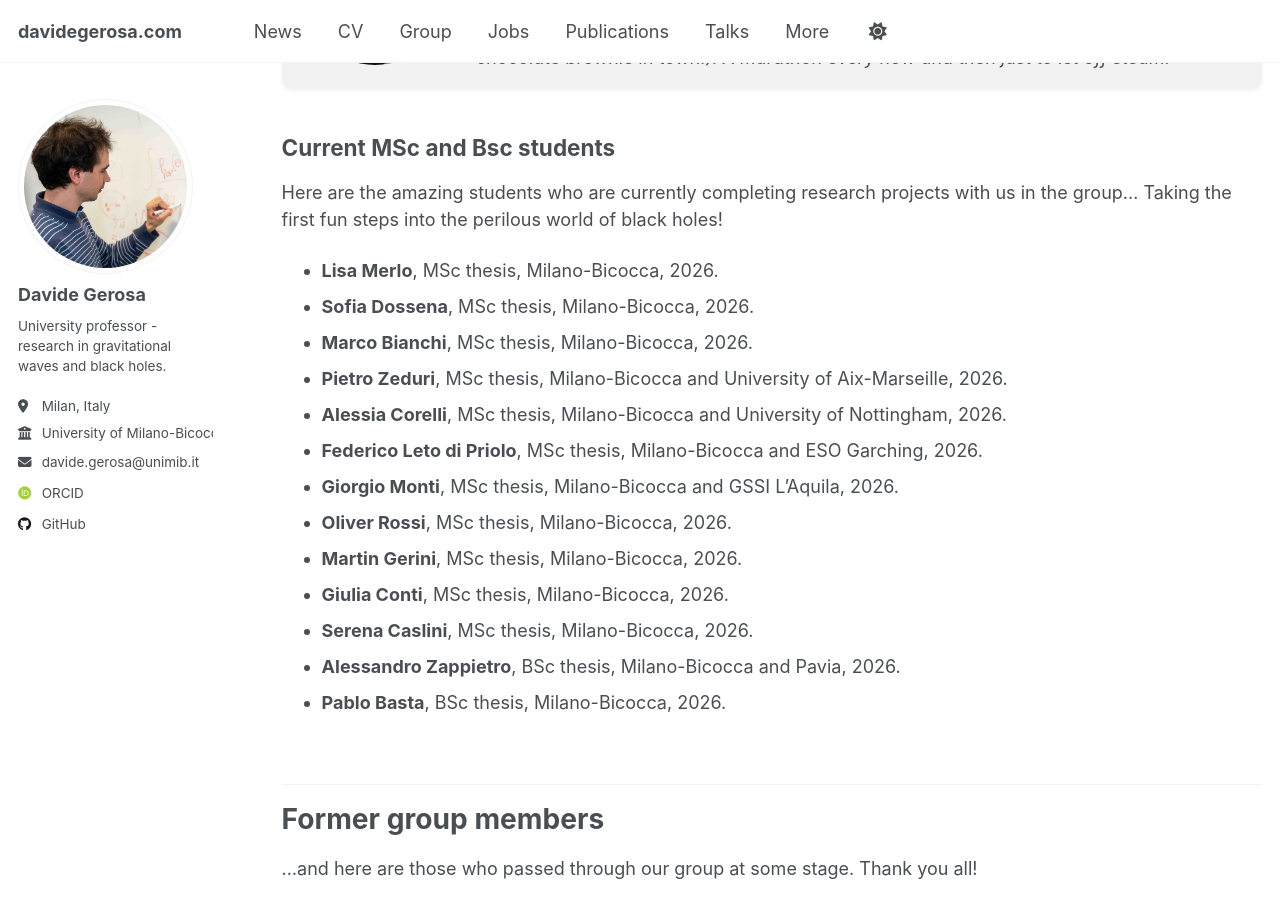
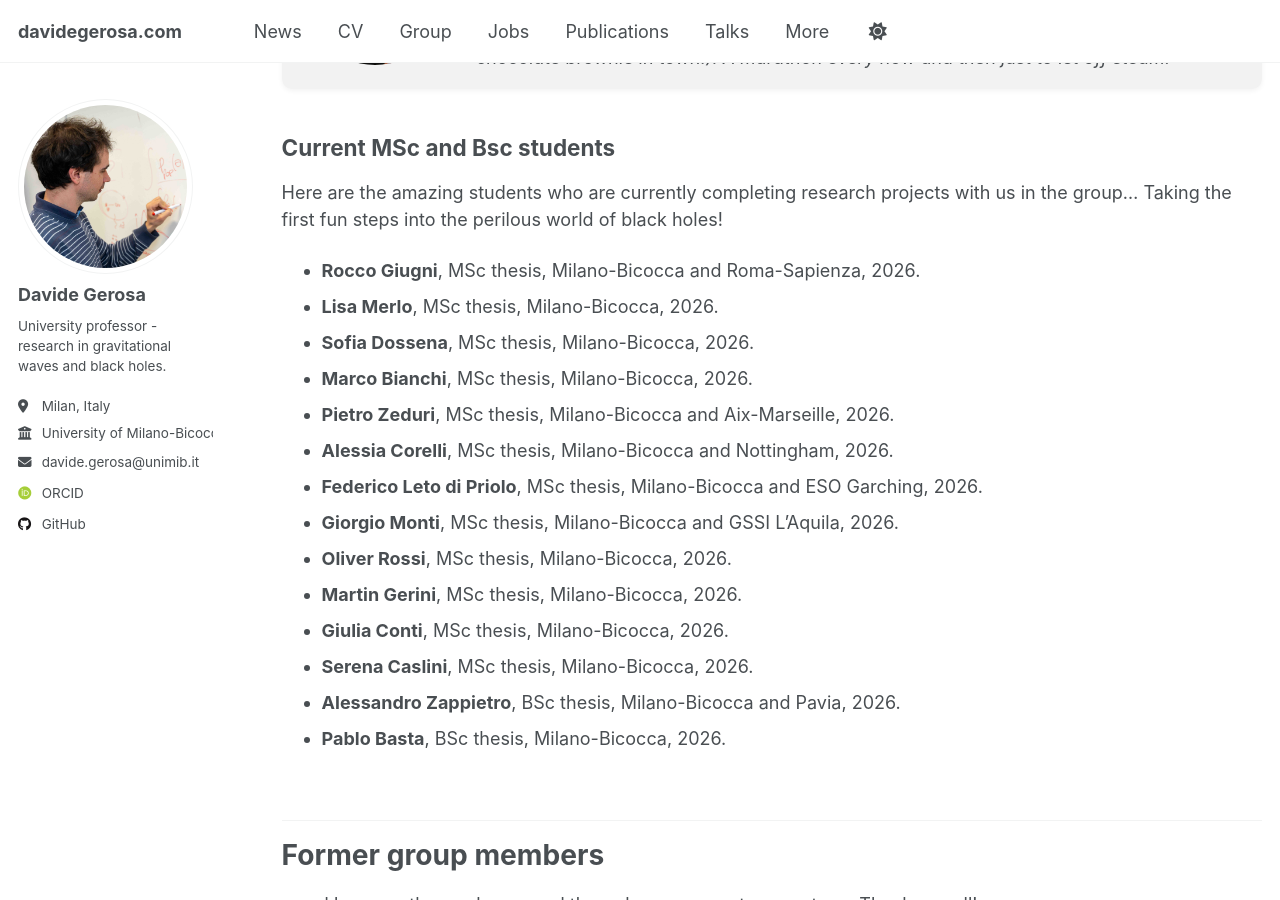
Before and after one commit to dgerosa/website, a Jekyll site: the page built from _pages/group.md, in a window 1280 px wide and 900 px high, scrolled down 3506 px. Built offline with Jekyll 4.4.1, drawn with Linux system fonts in a browser that asks for light colours; some web fonts are replaced; some of the changed text lies outside the part shown.

Commit message:
Website update from workflow

```diff
--- a/_pages/_group.md
+++ b/_pages/_group.md
@@ -141,11 +141,12 @@ Here are the amazing people in my group. Come visit and chat science with us! If
 ## Current MSc and Bsc students
 Here are the amazing students who are currently completing research projects with us in the group… Taking the first fun steps into the perilous world of black holes!
 
+- **Rocco Giugni**, MSc thesis, Milano-Bicocca and Roma-Sapienza, 2026.
 - **Lisa Merlo**, MSc thesis, Milano-Bicocca, 2026.
 - **Sofia Dossena**, MSc thesis, Milano-Bicocca, 2026.
 - **Marco Bianchi**, MSc thesis, Milano-Bicocca, 2026.
-- **Pietro Zeduri**, MSc thesis, Milano-Bicocca and University of Aix-Marseille, 2026.
-- **Alessia Corelli**, MSc thesis, Milano-Bicocca and University of Nottingham, 2026.
+- **Pietro Zeduri**, MSc thesis, Milano-Bicocca and Aix-Marseille, 2026.
+- **Alessia Corelli**, MSc thesis, Milano-Bicocca and Nottingham, 2026.
 - **Federico Leto di Priolo**, MSc thesis, Milano-Bicocca and ESO Garching, 2026.
 - **Giorgio Monti**, MSc thesis, Milano-Bicocca and GSSI L'Aquila, 2026.
 - **Oliver Rossi**, MSc thesis, Milano-Bicocca, 2026.
```
Also changed, not shown: other parts of _pages/_group.md (+1 -1 lines), _pages/_citations.md (+6 -6 lines), _pages/_publications.md (+1 -1 lines), _pages/_talks.md (+1 -1 lines).
